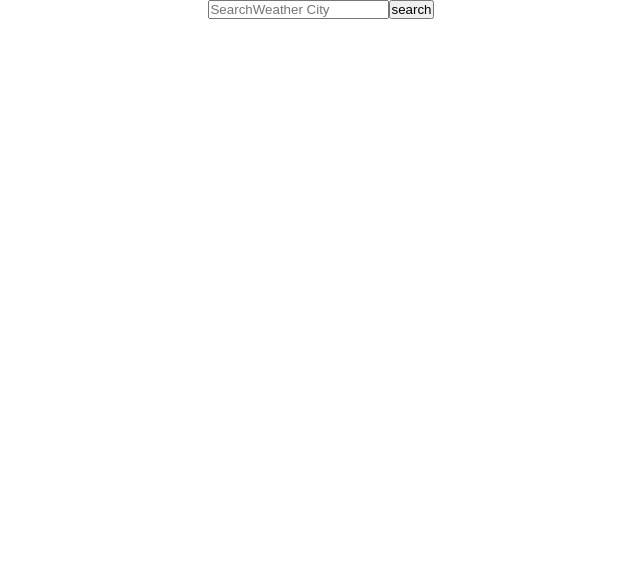
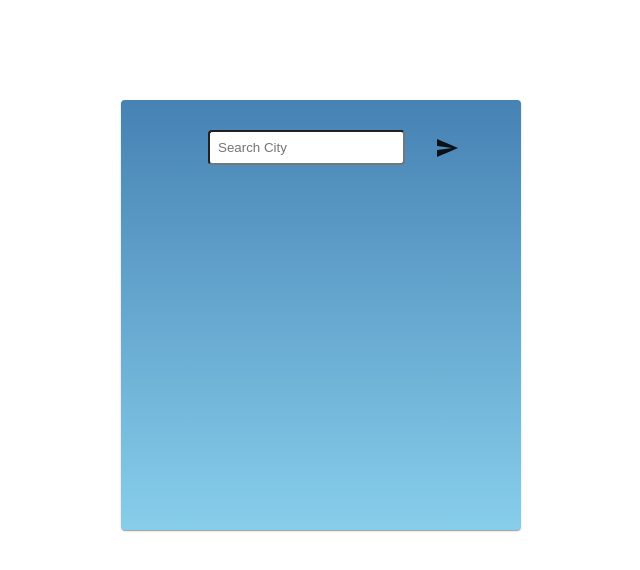
Before and after one commit to Maxim270693/Weather, a React (Create React App) app: page / in a window 1280 px wide. Shown: the top 570 px of the page, without its empty margins (319-959 px from the left). Built offline with nearby package versions, Linux system fonts and the light colour scheme.

Commit message:
adding material-ui, styling

```diff
--- a/package.json
+++ b/package.json
@@ -3,6 +3,8 @@
   "version": "0.1.0",
   "private": true,
   "dependencies": {
+    "@material-ui/core": "^4.12.3",
+    "@material-ui/icons": "^4.11.2",
     "@testing-library/jest-dom": "^5.11.4",
     "@testing-library/react": "^11.1.0",
     "@testing-library/user-event": "^12.1.10",
--- a/src/App.css
+++ b/src/App.css
@@ -3,7 +3,35 @@
     padding: 0;
 }
 
-.wrapper__search  {
+.paper {
+    width: 400px;
+    height: 400px;
+    margin: auto;
+    background: linear-gradient(steelblue,skyblue);
+    margin-top: 100px;
+    padding-top: 30px;
+    text-align: center;
+    text-shadow: 2px 2px 8px black;
+    box-shadow: 2px 2px 12px 2px #fff;
+}
+
+.search_weather {
     display: flex;
-    justify-content: center;
+    justify-content: space-between;
 }
+
+.search_input {
+    padding: 8px;
+    border-radius: 4px;
+    outline: none;
+    margin: 0 10px 10px 45px;
+}
+
+.search_input:hover {
+    box-shadow: 1px 1px 7px black;
+}
+
+.weather__temp {
+    color: orange;
+    font-size: 35px;
+}
--- a/src/App.tsx
+++ b/src/App.tsx
@@ -1,12 +1,10 @@
 import React from 'react';
 import './App.css';
 import Weather from "./components/Weather";
-import SearchWeather from "./components/SearchWeather";
 
 function App() {
     return (
         <div className="App">
-            <SearchWeather/>
             <Weather/>
         </div>
     );
--- a/src/components/SearchWeather.tsx
+++ b/src/components/SearchWeather.tsx
@@ -1,8 +1,10 @@
-import React, {ChangeEvent, useState} from 'react';
+import React, {ChangeEvent, KeyboardEvent, useState} from 'react';
 import {useDispatch} from "react-redux";
 import {getWeatherTC} from "../main/bll/reducers/weatherReducer";
+import {Button} from "@material-ui/core";
+import SendIcon from '@material-ui/icons/Send'
 
-const SearchWeather:React.FC = () => {
+const SearchWeather: React.FC = () => {
 
     const dispatch = useDispatch()
 
@@ -15,17 +17,27 @@ const SearchWeather:React.FC = () => {
         dispatch(getWeatherTC(city))
     }
 
+    const onKeyPressHandler = (e: KeyboardEvent<HTMLInputElement>) => {
+        if(e.code === "Enter") {
+            dispatch(getWeatherTC(city))
+        }
+    }
+
     return (
         <div>
             <div className='wrapper__search'>
                 <input type="text"
                        className='search_input'
-                       placeholder='SearchWeather City'
+                       placeholder='Search City'
                        name={city}
                        onChange={onChangeHandler}
+                       onKeyPress={onKeyPressHandler}
                 />
-                <button onClick={onClickHandler}>search
-                </button>
+                <Button className='btn_search'
+                        onClick={onClickHandler}
+                >
+                    <SendIcon/>
+                </Button>
             </div>
         </div>
     );
--- a/src/components/Weather.tsx
+++ b/src/components/Weather.tsx
@@ -2,37 +2,59 @@ import React from 'react';
 import {useSelector} from "react-redux";
 import {RootStateType} from "../main/bll/store";
 import {WeatherDataType} from "../main/dal/API";
+import SearchWeather from "./SearchWeather";
+import {Paper} from "@material-ui/core";
 
 const Weather: React.FC = () => {
 
     const data = useSelector<RootStateType, WeatherDataType | null>(state => state.weather.data)
 
+    let sunset_date
+
+    if(data !== null) {
+        const sunset = data.sys.sunset
+        const date = new Date()
+        date.setTime(sunset)
+        sunset_date = date.getHours() + ':' + date.getMinutes() + ':' + date.getSeconds();
+    }
+
     return (
-        <div>
+        <div className='search_weather'>
+            <Paper className='paper'>
+                <SearchWeather/>
                 {data && <>
                     <div>
-                    <div className="Weather">
+                        <div className="weather">
+                            <div>
+                                <h1>{data.name}</h1>
+                            </div>
                             <div className="welement">
-                            Main: {data.weather[0].main}
-                        </div>
-                        <div>
-                            <img src={`http://openweathermap.org/img/wn/${data.weather[0].icon}.png`} alt=""/>
-                        </div>
-                        <div>
-                            temp: {Math.floor(data.main.temp - 273.15)}
+                                <span className='weather__temp'>{Math.floor(data.main.temp - 273.15)} °C</span>
+                                <img className='weather__img'
+                                     src={`http://openweathermap.org/img/wn/${data.weather[0].icon}.png`}
+                                     alt="photo icon"/>
+                                {data.weather[0].main}
                             </div>
                             <div className="welement">
                                 Weather : {data.weather[0].description}
                             </div>
                             <div className="welement">
-                            Humidity :{data.main.humidity} %
+                                Humidity : {data.main.humidity} %
                             </div>
                             <div className="welement">
                                 Pressure : {data.main.pressure} mb
                             </div>
+                            <div>
+                                Wind speed : {data.wind.speed}
+                            </div>
+                            <div>
+                                Sunrise time : {data.sys.sunrise}
+                                Sunset time : {sunset_date}
+                            </div>
                         </div>
                     </div>
                 </>}
+            </Paper>
         </div>
     );
 };
--- a/src/main/bll/reducers/weatherReducer.ts
+++ b/src/main/bll/reducers/weatherReducer.ts
@@ -3,6 +3,7 @@ import {RootStateType} from "../store";
 import {API, WeatherDataType} from "../../dal/API";
 
 const GET_WEATHER = 'GET_WEATHER'
+const SET_ERROR = 'SET_ERROR'
 
 type InitialStateType = {
     data: WeatherDataType | null
@@ -20,6 +21,8 @@ export const weatherReducer = (state = initialState, action: ActionType): Initia
     switch (action.type) {
         case GET_WEATHER:
             return {...state, data: action.data, loading: action.loading}
+        case SET_ERROR:
+            return {...state, error: action.error}
         default:
             return state
     }
@@ -28,7 +31,7 @@ export const weatherReducer = (state = initialState, action: ActionType): Initia
 
 // ActionCreators
 const getWeatherAC = (data: WeatherDataType, loading: boolean) => ({type: GET_WEATHER, data, loading} as const)
-
+const setErrorAC = (error: string) => ({type: SET_ERROR, error} as const)
 
 // ThunkCreators
 export const getWeatherTC = (city: string) => async (dispatch: ThunkDispatch<RootStateType, unknown, ActionType>) => {
@@ -36,12 +39,13 @@ export const getWeatherTC = (city: string) => async (dispatch: ThunkDispatch<Roo
         const response = await API.getWeather(city)
         dispatch(getWeatherAC(response.data, false))
     } catch (error) {
-
+        dispatch(setErrorAC('error message'))
     }
 }
 
 
 type GetWeatherType = ReturnType<typeof getWeatherAC>
+type SetErrorType = ReturnType<typeof setErrorAC>
 
 
-type ActionType = GetWeatherType
+type ActionType = GetWeatherType | SetErrorType
```
Also changed, not shown: 1 other file (tests, documents, lock files or other folders). Lines whose indentation alone changed are shown as unchanged.
